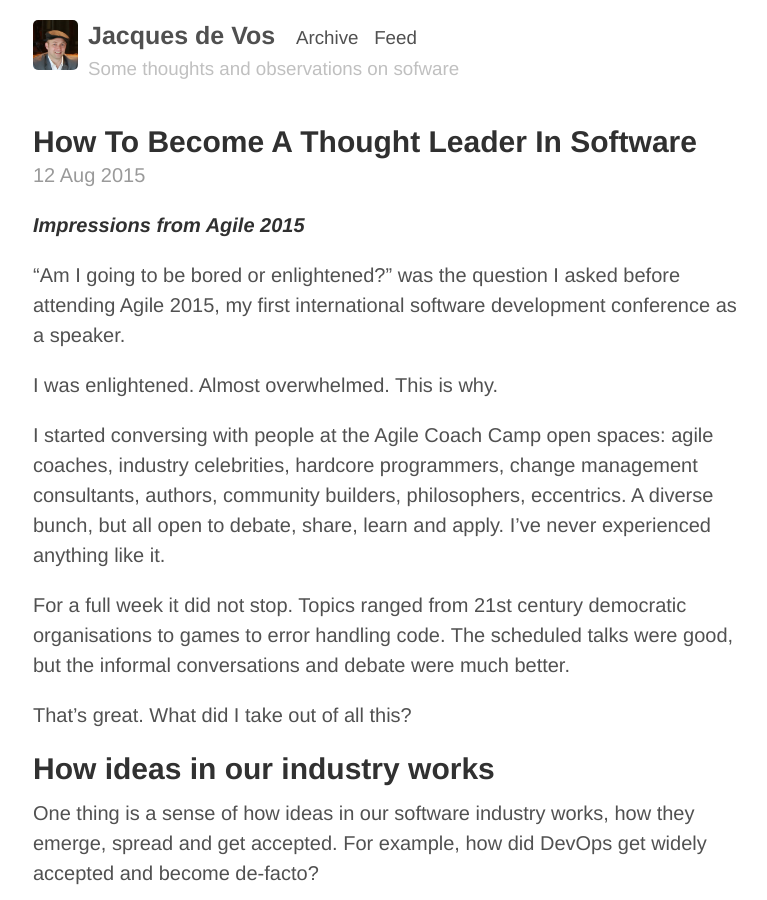
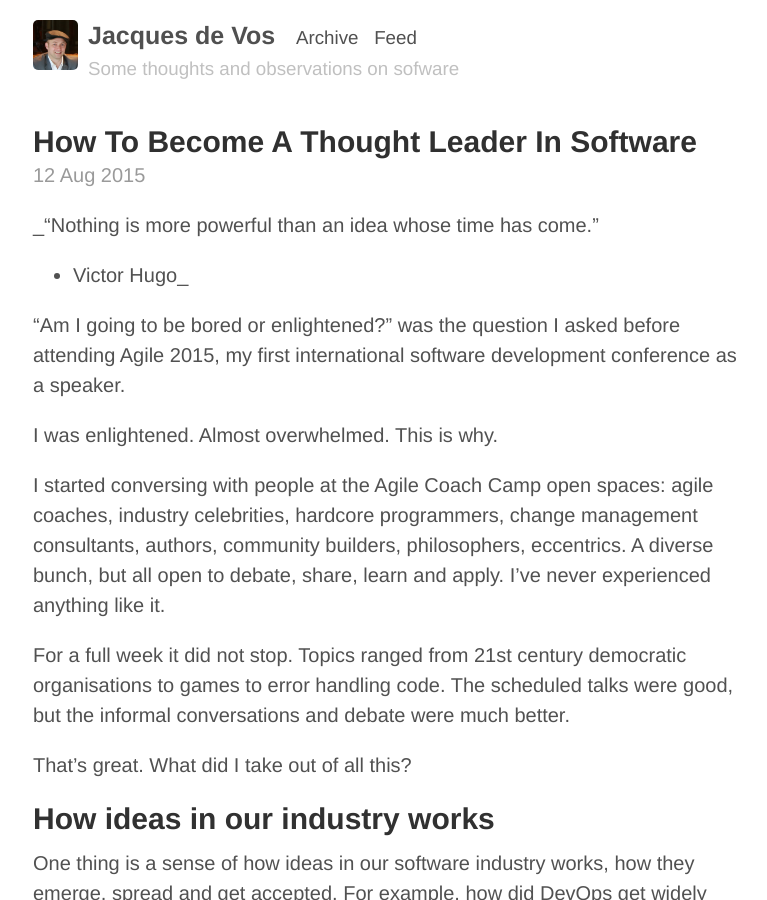
Before and after one commit to jacdevos/jacdevos.github.io.old, a Jekyll site: the page built from index.html, in a window 1280 px wide and 900 px high. Shown: the whole window, without its empty margins (247-1014 px from the left). Built offline with Jekyll 4.4.1, drawn with Linux system fonts in a browser that asks for light colours; Markdown is read by kramdown in place of the engine named in the settings; the list of posts is cut into pages by our own code.

Commit message:
Updated 2015-08-12-how-to-become-a-thought-leader-in-software.md

```diff
--- a/_posts/2015-08-12-how-to-become-a-thought-leader-in-software.md
+++ b/_posts/2015-08-12-how-to-become-a-thought-leader-in-software.md
@@ -5,7 +5,8 @@ published: true
 
 
 
-_**Impressions from Agile 2015**_
+_"Nothing is more powerful than an idea whose time has come."
+- Victor Hugo_
 
 “Am I going to be bored or enlightened?” was the question I asked before attending Agile 2015, my first international software development conference as a speaker.
 
```
